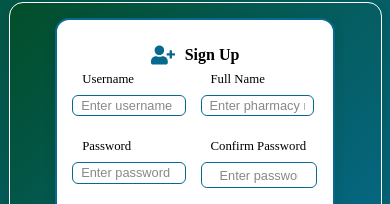
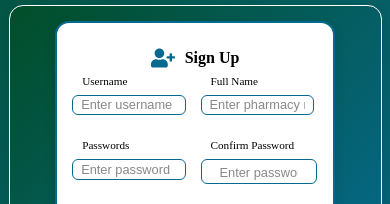
Before and after one commit to pharmacysystem950-hub/noorhayapharmacysystem, a React (Create React App) app: page /signup in a window 390 px wide. Shown: the part 331-535 px from the top of the page. Built offline with nearby package versions, Linux system fonts and the light colour scheme.

Commit message:
make ui responsive in all size of screens

```diff
--- a/src/pages/SignUpPage.js
+++ b/src/pages/SignUpPage.js
@@ -110,7 +110,7 @@ const SignUpPage = () => {
                             </Form.Group>
 
                             <Form.Group controlId="passwordy">
-                                <Form.Label>Password</Form.Label>
+                                <Form.Label>Passwords</Form.Label>
                                 <Form.Control
                                     type="password"
                                     placeholder="Enter password"
--- a/src/styles/SignUpPage.css
+++ b/src/styles/SignUpPage.css
@@ -68,8 +68,10 @@
     color: black;
     text-align: left;
     display: block;
+    font-size: clamp(0.7rem, 1.5vw, 0.8rem);
+}
 
-}
+
 
 
 /* Form controls */
@@ -443,7 +445,7 @@ input[type="password"]::placeholder {
   }
 
   .signup-count .form-label {
-    font-size: 0.8rem;
+    font-size: clamp(0.7rem, 1.5vw, 0.8rem);
     margin-left: 10px;
   }
 
```
